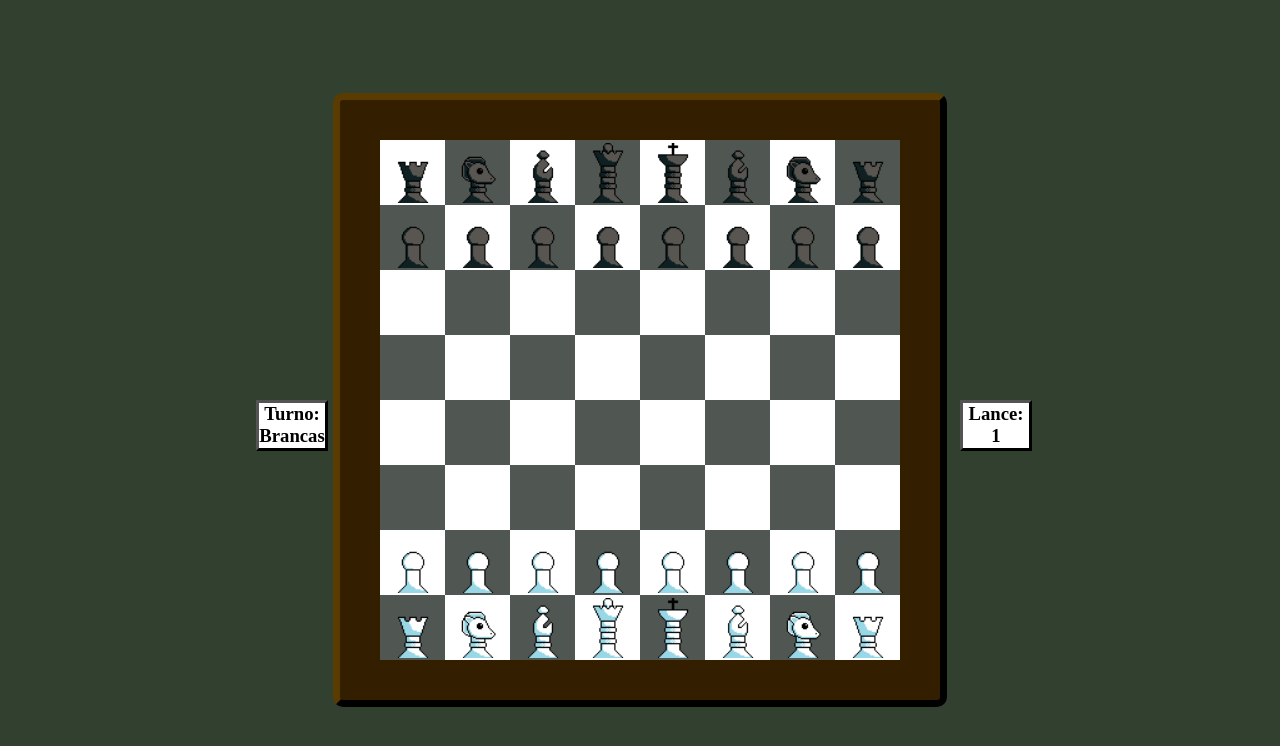
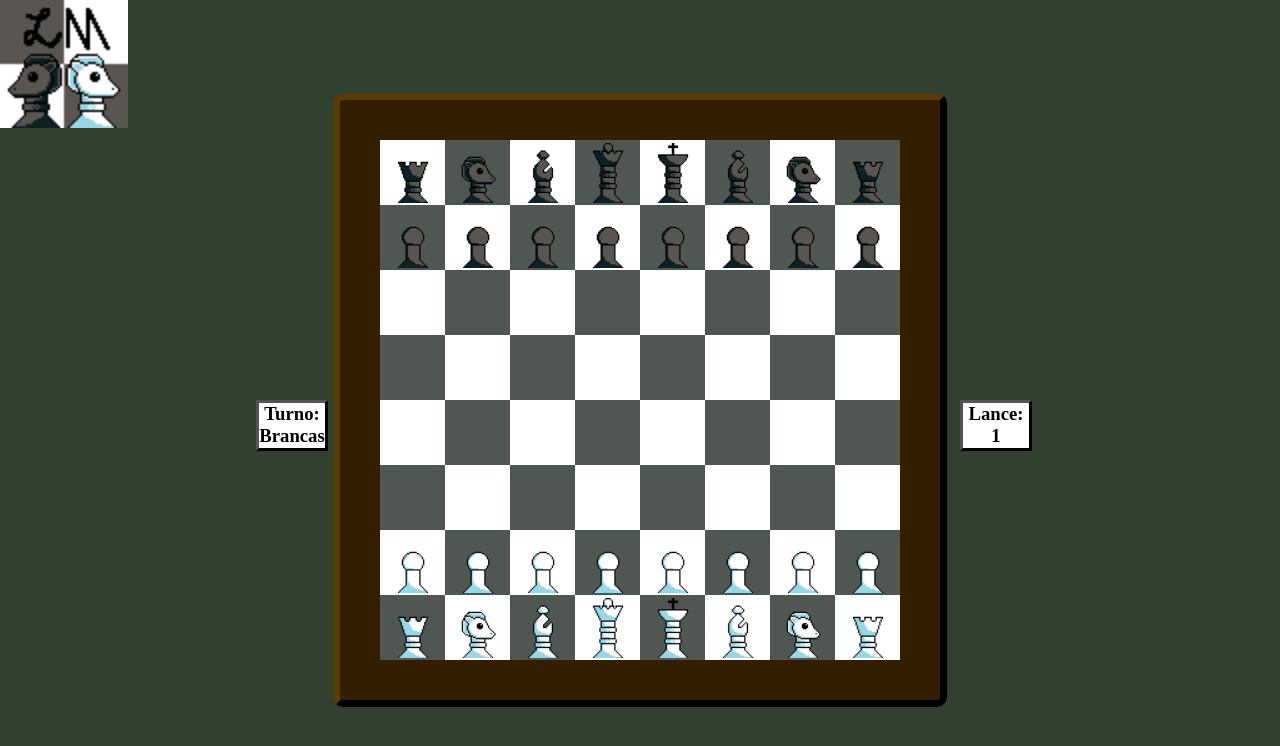
Before and after one commit to Matheus-Lacerda009/XadrezLacerdaMelchioretto, a plain HTML site: page index.html in a window 1280 px wide. Drawn offline with Linux system fonts and the light colour scheme.

Commit message:
Mudança na logo

```diff
--- a/index.css
+++ b/index.css
@@ -103,3 +103,9 @@ body{
     height: 65px;
 
 }
+
+#logo{
+    position: absolute;
+    width: 128px;
+    height: 128px;
+}
--- a/index.html
+++ b/index.html
@@ -5,11 +5,13 @@
     <meta name="viewport" content="width=device-width, initial-scale=1.0">
     <title>Xadrez</title>
     <link rel="stylesheet" href="index.css">
+    <link rel="icon" type="image/png" href="Pecas/InconeLendario.png">
 </head>
 <body>
 
     <h3 id="turno">Turno: Brancas</h3>
     <h3 id="lanceContador">Lance: 1</h3>
+    <img src="Pecas/InconeLendario.png" id="logo">
     <div id="container">
     <div id="tabuleiro">
 
```
Also changed, not shown: Pecas/InconeLendario.png (added), main.js (line endings or trailing spaces).
